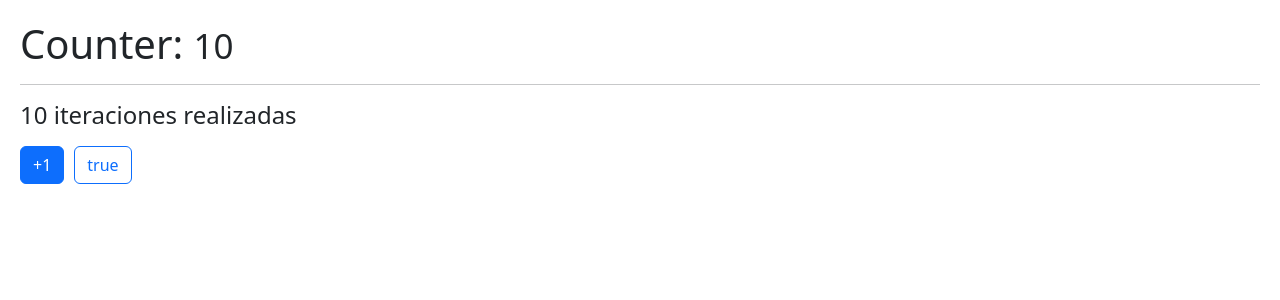
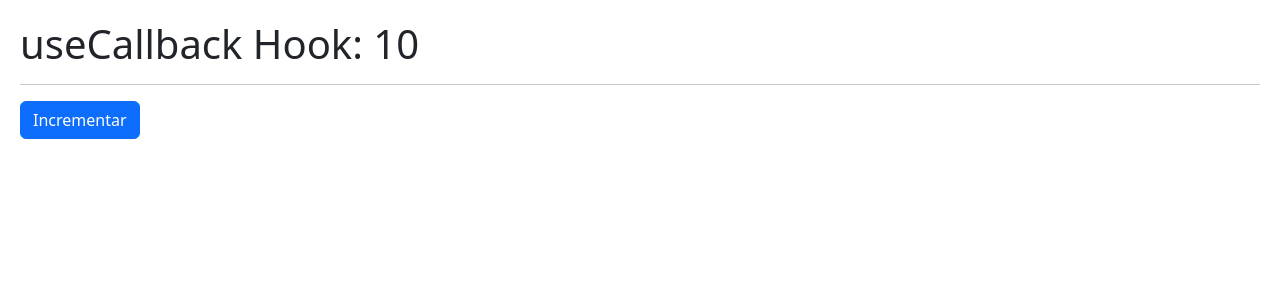
Before and after one commit to OscarAristizabalDev/reactjs-hooks-app, a React (Vite) app: page / in a window 1280 px wide. Shown: the top 300 px of the page. Built offline with nearby package versions, Linux system fonts and the light colour scheme.

Commit message:
manejo del hook useCallback

```diff
--- /dev/null
+++ b/src/06-memos/CallbackHook.tsx
@@ -0,0 +1,27 @@
+import { useCallback, useState } from "react"
+import { ShowIncrement } from "./ShowIncrement";
+
+export const CallbackHook = () => {
+
+    const [counter, setCounter] = useState(10);
+
+    const incrementarFather = useCallback(
+        (value: any) => {
+            setCounter((contador) => contador + value);
+        },
+        [],
+    )
+
+    // const incrementarFather = () => {
+    //     setCounter(counter + 1);
+    // }
+
+    return (
+        <>
+            <h1>useCallback Hook: {counter}</h1>
+            <hr />
+
+            <ShowIncrement incrementar={incrementarFather} />
+        </>
+    )
+}
--- /dev/null
+++ b/src/06-memos/ShowIncrement.tsx
@@ -0,0 +1,9 @@
+
+export const ShowIncrement = ({ incrementar }: any) => {
+
+    console.log('Me volvi a generar');
+
+    return (
+        <button className="btn btn-primary" onClick={() => incrementar(5)}>Incrementar</button>
+    )
+}
--- a/src/main.tsx
+++ b/src/main.tsx
@@ -11,12 +11,13 @@ import ReactDOM from 'react-dom/client'
 //import { FocusScreen } from './04-useRef/FocusScreen'
 //import { Layout } from './05-UseLayoutEffect/Layout'
 //import { Memorize } from './06-memos/Memorize'
-import { MemoHook } from './06-memos/MemoHook'
+//import { MemoHook } from './06-memos/MemoHook'
+import { CallbackHook } from './06-memos/CallbackHook'
 
 import './index.css'
 
 ReactDOM.createRoot(document.getElementById('root') as HTMLElement).render(
   <React.StrictMode>
-    <MemoHook />
+    <CallbackHook />
   </React.StrictMode>,
 )
```
